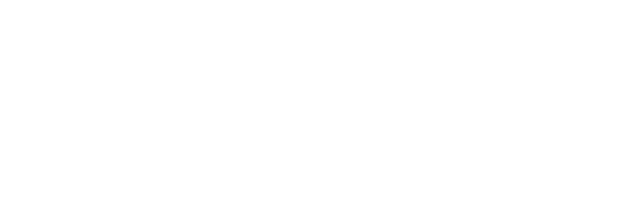
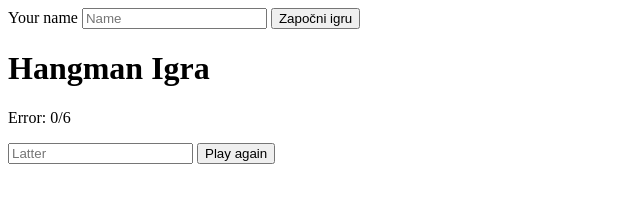
Before and after one commit to Moco23/hangman-vanilla-js, a plain HTML site: page index.html in a window 1280 px wide. Shown: the whole page, without its empty margins (0-640 px from the left). Drawn offline with Linux system fonts and the light colour scheme.

Commit message:
set base html

```diff
--- a/index.html
+++ b/index.html
@@ -8,6 +8,20 @@
     <link rel="stylesheet" href="css/index.css" />
   </head>
   <body>
+    <footer id="name-screen">
+      <label for="username">Your name</label>
+      <input type="text" id="username" placeholder="Name" />
+      <button onclick="startGame()">Započni igru</button>
+    </footer>
+
+    <div id="game-screen">
+      <h1>Hangman Igra</h1>
+      <p id="quote"></p>
+      <p>Error: <span id="errors">0</span>/6</p>
+      <input type="text" id="letter-input" placeholder="Latter" maxlength="1" />
+      <button onclick="restartGame()">Play again</button>
+    </div>
+
     <script src="js/index.js"></script>
   </body>
 </html>
```
